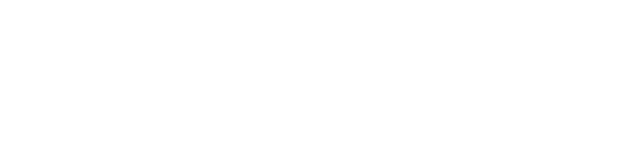
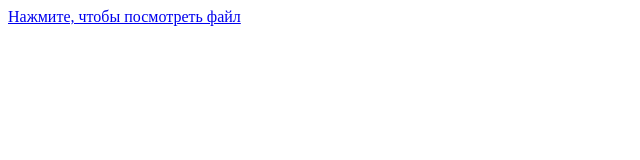
Before and after one commit to St0W13/fake_PDF2, a plain HTML site: page index.html in a window 1280 px wide. Shown: the whole page, without its empty margins (0-640 px from the left). Drawn offline with Linux system fonts and the light colour scheme.

Commit message:
Update index.html

```diff
--- a/index.html
+++ b/index.html
@@ -1,3 +1,3 @@
 <html>
- <p><a href="f"/></a></p>
+ <p><a href="https://github.com/St0W13/fake_PDF2/blob/main/Характеристика%20на%2090%20Вт.pdf"/>Нажмите, чтобы посмотреть файл</a></p>
   <html>
```
